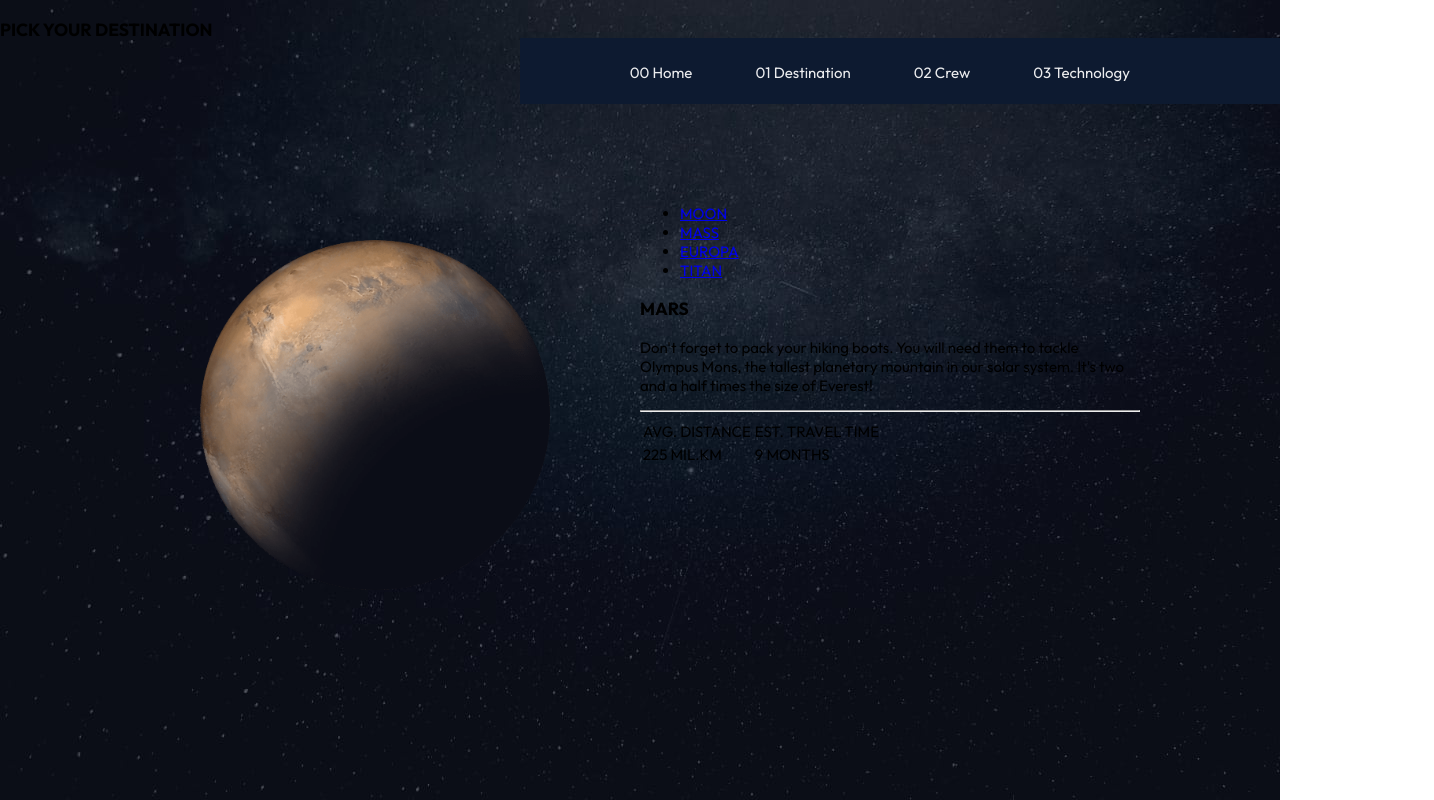
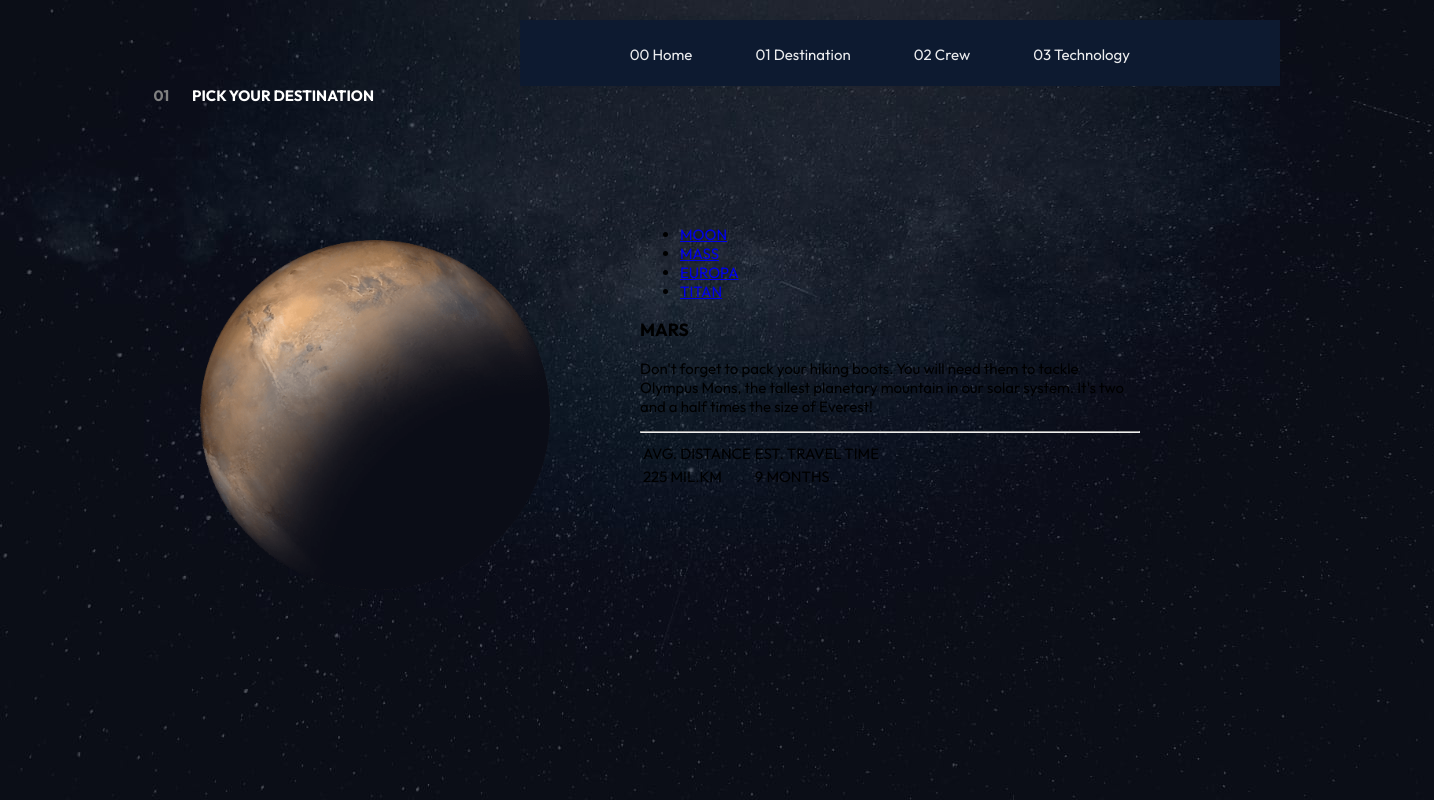
Before and after one commit to PercyAyimbilaNsolemna/Space_Tourism_Challenge, a plain HTML site: page destination.html in a window 1280 px wide. Shown: the whole page, 1434 px wide, since content can reach past the window. Drawn offline with Linux system fonts and the light colour scheme.

Commit message:
Added styles to the span in the h4 element.

```diff
--- a/css/destination.css
+++ b/css/destination.css
@@ -44,8 +44,16 @@ body {
 }
 
 .question {
+    color: white;
+    clear: right;
     position: relative;
     top: 10%;
+    left: 12%;
+}
+
+.question > h4 > span {
+    color: grey;
+    margin-right: 20px;
 }
 
 img {
--- a/destination.html
+++ b/destination.html
@@ -25,7 +25,7 @@
   </nav>
 
   <div class="question">
-    <h3>PICK YOUR DESTINATION</h3>
+    <h4><span>01</span> PICK YOUR DESTINATION</h4>
   </div>
 
   <div class="moon">
```
